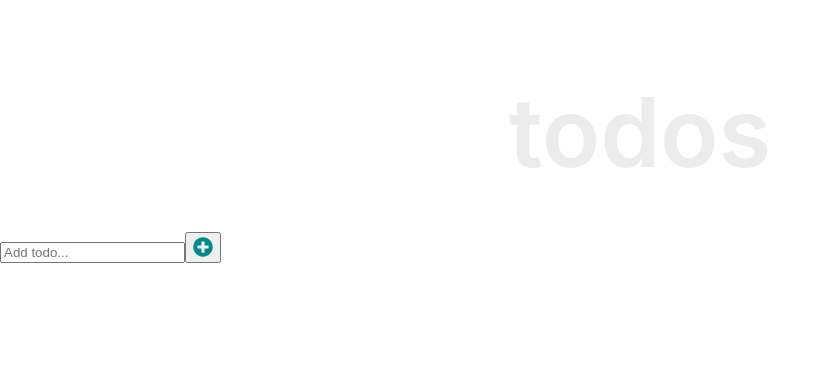
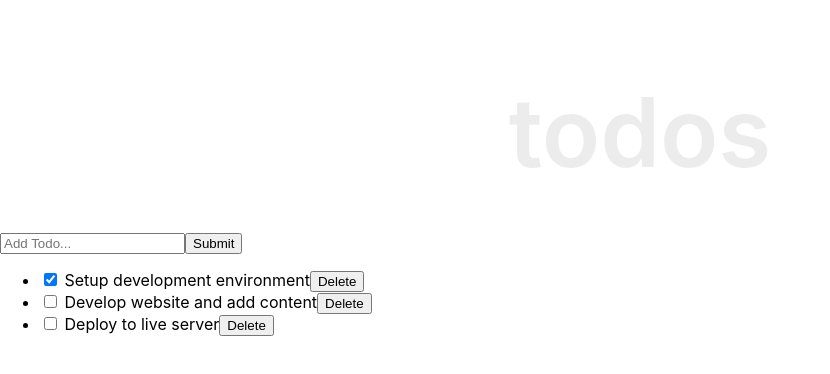
Before and after one commit to freddykaberuka/microverse-todo, a React (Create React App) app: page / in a window 1280 px wide. Shown: the top 374 px of the page, without its empty margins (0-830 px from the left). Built offline with nearby package versions, Linux system fonts and the light colour scheme.

Commit message:
add form handler

```diff
--- a/package.json
+++ b/package.json
@@ -6,10 +6,12 @@
     "@testing-library/jest-dom": "^5.16.5",
     "@testing-library/react": "^13.4.0",
     "@testing-library/user-event": "^13.5.0",
+    "node-sass": "^7.0.3",
     "react": "^18.2.0",
     "react-dom": "^18.2.0",
     "react-icons": "^4.6.0",
     "react-scripts": "5.0.1",
+    "uuid": "^9.0.0",
     "web-vitals": "^2.1.4"
   },
   "scripts": {
--- a/src/App.css
+++ b/src/App.css
@@ -1,38 +1,76 @@
-.App {
-  text-align: center;
+* {
+  box-sizing: border-box;
+  margin: 0;
+  padding: 0;
 }
 
-.App-logo {
-  height: 40vmin;
-  pointer-events: none;
+body {
+  font-family: "Segoe UI", Arial, sans-serif;
+  line-height: 1.4;
+  color: #444;
+  background: #fff;
+  height: 100vh;
 }
 
-@media (prefers-reduced-motion: no-preference) {
-  .App-logo {
-    animation: App-logo-spin infinite 20s linear;
-  }
+.container {
+  display: flex;
+  flex-direction: column;
+  justify-content: center;
+  align-items: center;
+  max-width: 600px;
+  margin: 0 auto;
 }
 
-.App-header {
-  background-color: #282c34;
-  min-height: 100vh;
-  display: flex;
-  flex-direction: column;
-  align-items: center;
-  justify-content: center;
-  font-size: calc(10px + 2vmin);
-  color: white;
+.inner {
+  width: 100%;
+  padding: 8rem 10px 4rem;
 }
 
-.App-link {
-  color: #61dafb;
+.form-container {
+  width: 100%;
+  margin-bottom: 20px;
+  display: flex;
+  border-radius: calc(0.5 * 100px);
+  box-shadow: 0 1px 6px 0 rgba(0, 0, 0, 0.38);
+  justify-content: space-evenly;
 }
 
-@keyframes App-logo-spin {
-  from {
-    transform: rotate(0deg);
-  }
-  to {
-    transform: rotate(360deg);
-  }
+.input-text {
+  font-size: 1rem;
+  font-weight: 400;
+  width: 85%;
+  padding-right: 5px;
+  padding-left: 10px;
+  border-radius: calc(0.5 * 100px);
 }
+
+.input-text::placeholder {
+  color: #000;
+}
+
+.input-submit {
+  background: transparent;
+  color: #5b5b5b;
+  text-transform: capitalize;
+  cursor: pointer;
+  font-weight: 600;
+  margin-right: 10px;
+}
+
+.input-text,
+.input-submit {
+  height: 45px;
+  outline: none;
+  border: none;
+}
+
+.input-submit svg {
+  color: darkcyan;
+  font-size: 20px;
+  margin-top: 2px;
+}
+
+.inputTodo {
+  outline: none;
+  border: none;
+}
--- a/src/components/InputTodo.js
+++ b/src/components/InputTodo.js
@@ -1,45 +1,77 @@
-import React, { useState } from 'react';
-import { FaPlusCircle } from 'react-icons/fa';
+// import React, { useState } from 'react';
+// import { FaPlusCircle } from 'react-icons/fa';
 
-const InputTodo = (props) => {
-  const [title, setTitle] = useState('');
+// const InputTodo = (props) => {
+//   const [title, setTitle] = useState('');
 
-  const onChange = (e) => {
-    setTitle(e.target.value);
-  };
+//   const onChange = (e) => {
+//     setTitle(e.target.value);
+//   };
 
-  const handleSubmit = (e) => {
-    e.preventDefault();
-    if (title.trim()) {
-      const addTodoProps = props;
-      addTodoProps(title);
-      setTitle('');
-    } else {
-      // eslint-disable-next-line no-alert
-      alert('Please write item');
-    }
-  };
-  return (
-    <form onSubmit={handleSubmit} className="form-container">
-      <input
-        type="text"
-        className="input-text"
-        placeholder="Add todo..."
-        value={title}
-        name="title"
-        onChange={onChange}
-      />
-      <button className="input-submit" type="button">
-        <FaPlusCircle
-          style={{
-            color: 'darkcyan',
-            fontSize: '20px',
-            marginTop: '2px',
-          }}
-        />
+//   const handleSubmit = (e) => {
+//     e.preventDefault();
+//     if (title.trim()) {
+//       const addTodoProps = props;
+//       addTodoProps(title);
+//       setTitle('');
+//     } else {
+//       // eslint-disable-next-line no-alert
+//       alert('Please write item');
+//     }
+//   };
+//   return (
+//     <form onSubmit={handleSubmit} className="form-container">
+//       <input
+//         type="text"
+//         className="input-text"
+//         placeholder="Add todo..."
+//         value={title}
+//         name="title"
+//         onChange={onChange}
+//       />
+//       <button className="input-submit" type="button">
+//         <FaPlusCircle
+//           style={{
+//             color: 'darkcyan',
+//             fontSize: '20px',
+//             marginTop: '2px',
+//           }}
+//         />
 
-      </button>
-    </form>
-  );
+//       </button>
+//     </form>
+//   );
+// };
+// export default InputTodo;
+
+import React, { Component } from "react"
+
+class InputTodo extends Component {
+    state = {
+     title: ""
+    };
+
+    onChange = e => {
+      this.setState({
+      [e.target.name]: e.target.value
+    });
+    };
+
+    handleSubmit = e => {
+        e.preventDefault();
+        this.props.addTodoProps(this.state.title);
+        this.setState({
+            title: ""
+        });
 };
-export default InputTodo;
+
+  render() {
+    return (
+      <form onSubmit={this.handleSubmit}>
+        <input type="text" placeholder="Add Todo..." value={this.state.title} onChange={this.onChange} name ="title"/>
+        <button>Submit</button>
+      </form>
+    )
+  }
+}
+export default InputTodo
--- a/src/components/TodoContainer.js
+++ b/src/components/TodoContainer.js
@@ -1,72 +1,79 @@
-import React, { useState, useEffect } from 'react';
-import { v4 as uuidv4 } from 'uuid';
-import Header from './Header';
-import InputTodo from './InputTodo';
-import TodosList from './TodosList';
+import React from "react"
+import Header from "./Header"
+import TodosList from "./TodosList";
+import InputTodo from "./InputTodo"
+import { v4 as uuidv4 } from "uuid";
 
-const TodoContainer = () => {
-  const [todos, setTodos] = useState([]);
+class TodoContainer extends React.Component {
 
-  const handleChange = (id) => {
-    setTodos((prevState) => prevState.map((todo) => {
+state = {
+ todos: [
+   {
+     id: uuidv4(),
+     title: "Setup development environment",
+     completed: true
+   },
+   {
+     id: uuidv4(),
+     title: "Develop website and add content",
+     completed: false
+   },
+   {
+     id: uuidv4(),
+     title: "Deploy to live server",
+     completed: false
+   }
+ ]
+};
+handleChange = id => {
+  this.setState(prevState => ({
+  todos: prevState.todos.map(todo => {
     if (todo.id === id) {
       return {
         ...todo,
         completed: !todo.completed,
-        };
       }
-      return todo;
-    }));
+    }
+    return todo
+  }),
+}))
 };
 
-  const delTodo = (id) => {
-    setTodos([
-      ...todos.filter((todo) => todo.id !== id),
-    ]);
+
+// delete
+delTodo = id => {
+  this.setState({
+    todos: [
+      ...this.state.todos.filter(todo => {
+        return todo.id !== id;
+      })
+    ]
+  });
 };
 
-  const addTodoItem = (title) => {
+// add todo
+addTodoItem = title => {
   const newTodo = {
-      id: uuidv4(),
-      title,
-      completed: false,
+    id: 4,
+    title: title,
+    completed: false
   };
-    setTodos([...todos, newTodo]);
+  this.setState({
+    todos: [...this.state.todos, newTodo]
+  });
 };
 
-  const setUpdate = (updatedTitle, id) => {
-    setTodos(
-      todos.map((todo) => {
-        // eslint-disable-next-line no-param-reassign
-        if (todo.id === id) { todo.title = updatedTitle; }
+  render() {
+    return (
+      <div>
+        <Header />
+        <InputTodo addTodoProps={this.addTodoItem}/>
+      <TodosList todos={this.state.todos}
+      handleChangeProps={this.handleChange}
+      deleteTodoProps={this.delTodo}/>
+    </div>
 
-        return todo;
-      }),
-    );
-  };
-  useEffect(() => {
-    // getting stored items
-    const temp = localStorage.getItem('todos');
-    const loadedTodos = JSON.parse(temp);
-
-    if (loadedTodos) {
-      setTodos(loadedTodos);
+    )
   }
-  }, []);
-
-  return (
-    <div className="container">
-      <div className="inner">
-        <Header />
-        <InputTodo addTodoProps={addTodoItem} />
-        <TodosList
-          todos={todos}
-          handleChangeProps={handleChange}
-          deleteTodoProps={delTodo}
-          setUpdate={setUpdate}
-        />
-      </div>
-    </div>
-  );
-};
-export default TodoContainer;
+}
+export default TodoContainer
--- a/src/components/TodoItem.js
+++ b/src/components/TodoItem.js
@@ -1,66 +1,12 @@
-/* eslint-disable react/prop-types */
-import React, { useState } from 'react';
-import { FaTrash } from 'react-icons/fa';
-// import styles from './TodoItem.module.css';
+import React from "react"
 
-const TodoItem = (props) => {
-  const {
-    todo, handleChangeProps, deleteTodoProps, setUpdate,
-  } = props;
-  const [editing, setEditing] = useState(false);
+function TodoItem(props) {
+  return <li>
+    <input type="checkbox" checked={props.todo.completed} onChange={() => props.handleChangeProps(props.todo.id)}/> {props.todo.title}
+    <button onClick={() => props.deleteTodoProps(props.todo.id)}>
+  Delete
+</button>
+    </li>
+}
 
-  const handleEditing = () => {
-    setEditing(true);
-  };
-
-  const handleUpdatedDone = (event) => {
-    if (event.key === 'Enter') {
-      setEditing(false);
-    }
-  };
-
-  const completedStyle = {
-    fontStyle: 'italic',
-    color: '#595959',
-    opacity: 0.4,
-    textDecoration: 'line-through',
-  };
-  const { completed, id, title } = todo;
-
-  const viewMode = {};
-  const editMode = {};
-
-  if (editing) {
-    viewMode.display = 'none';
-  } else {
-    editMode.display = 'none';
-  }
-  return (
-    <li className={styles.item}>
-      <div onDoubleClick={handleEditing} style={viewMode}>
-        <input
-          type="checkbox"
-          checked={completed}
-          onChange={() => handleChangeProps(id)}
-          className={styles.checkbox}
-        />
-        <button onClick={() => deleteTodoProps(id)} type="button">
-          <FaTrash style={{ color: 'orangered', fontSize: '16px' }} />
-        </button>
-        {' '}
-        <span style={completed ? completedStyle : null}>{title}</span>
-      </div>
-      <input
-        type="text"
-        className={styles.textInput}
-        style={editMode}
-        value={title}
-        onChange={(e) => {
-          setUpdate(e.target.value, id);
-        }}
-        onKeyDown={handleUpdatedDone}
-      />
-    </li>
-  );
-};
-export default TodoItem;
+export default TodoItem
--- a/src/components/TodosList.js
+++ b/src/components/TodosList.js
@@ -1,23 +1,18 @@
-/* eslint-disable react/prop-types */
-import React from 'react';
-import TodoItem from './TodoItem';
+import React from "react"
+import TodoItem from "./TodoItem";
 
-const TodosList = (props) => {
-  const {
-    todos, handleChangeProps, deleteTodoProps, setUpdate,
-  } = props;
-  return (
-    <ul>
-      {todos.map((todo) => (
-        <TodoItem
-          key={todo.id}
-          todo={todo}
-          handleChangeProps={handleChangeProps}
-          deleteTodoProps={deleteTodoProps}
-          setUpdate={setUpdate}
-        />
-      ))}
-    </ul>
-  );
-};
-export default TodosList;
+class TodosList extends React.Component {
+  render() {
+    return (
+      <ul>
+        {this.props.todos.map(todo => (
+          <TodoItem key={todo.id} todo={todo}
+          handleChangeProps={this.props.handleChangeProps}
+          deleteTodoProps={this.props.deleteTodoProps}/>
+        ))}
+      </ul>
+    )
+  }
+}
+
+export default TodosList
```
Also changed, not shown: src/components/TodoItem.module.css (added, +29 -0 lines), src/index.css (+17 -3 lines), 1 other file (tests, documents, lock files or other folders). Lines whose indentation alone changed are shown as unchanged.
